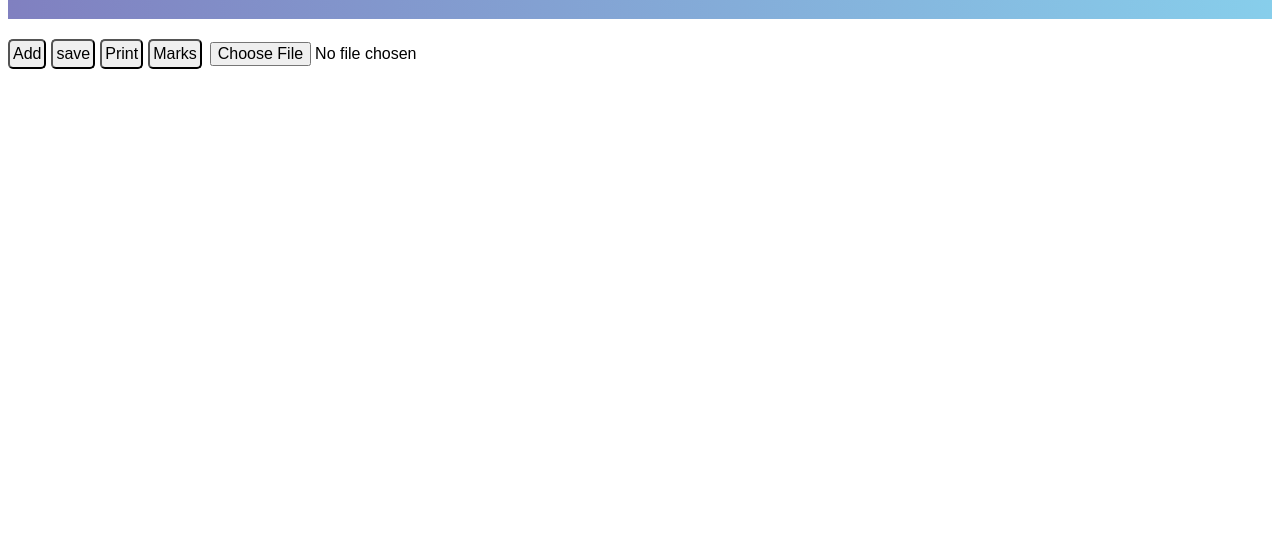
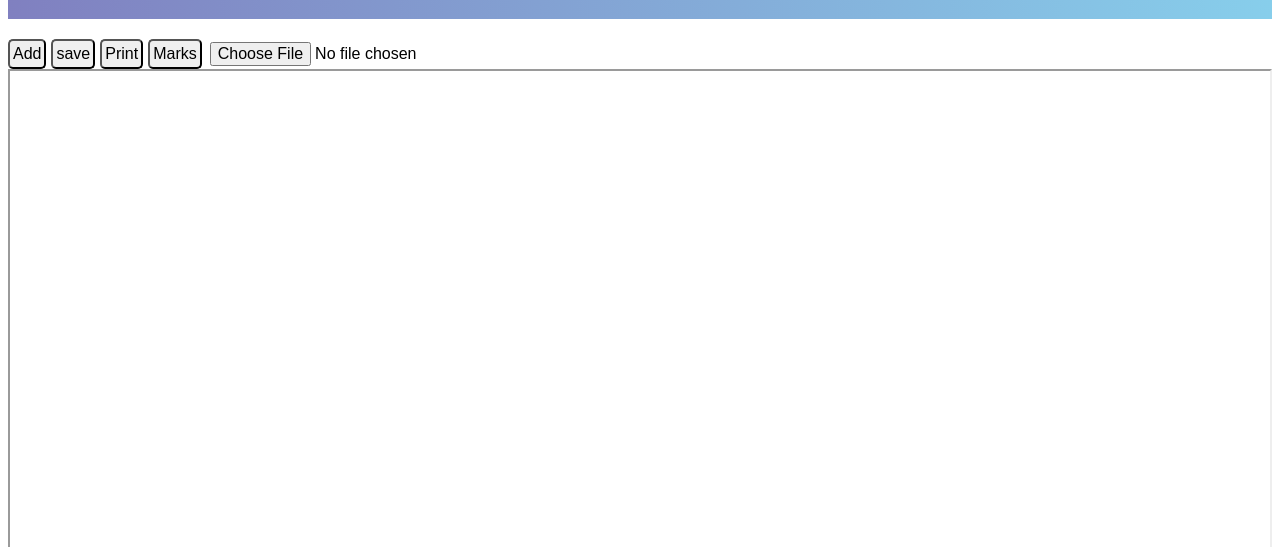
Before and after one commit to gitriyad/slcQuestionBank, a plain HTML site: page index.html in a window 1280 px wide. Shown: the part 253-800 px from the top of the page. Drawn offline with Linux system fonts and the light colour scheme.

Commit message:
Update index.html

```diff
--- a/index.html
+++ b/index.html
@@ -29,9 +29,7 @@
         <button onclick="ifm()">Marks</button>
         <input type="file">
     </div>
-    <object id="secDoc1">
-        <embed id="secDoc2"> </embed>
-    </object>
+    <iframe id="secDoc1"></iframe>
     <script src="index.js"></script>
 
 </body>
```
